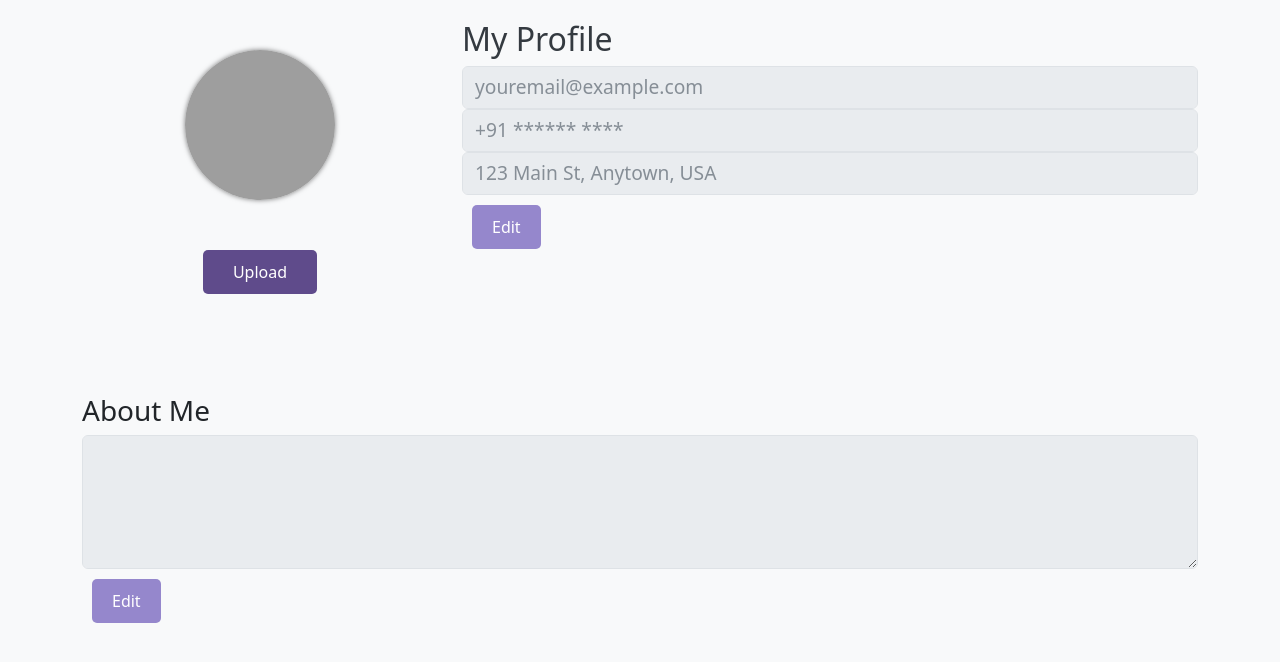
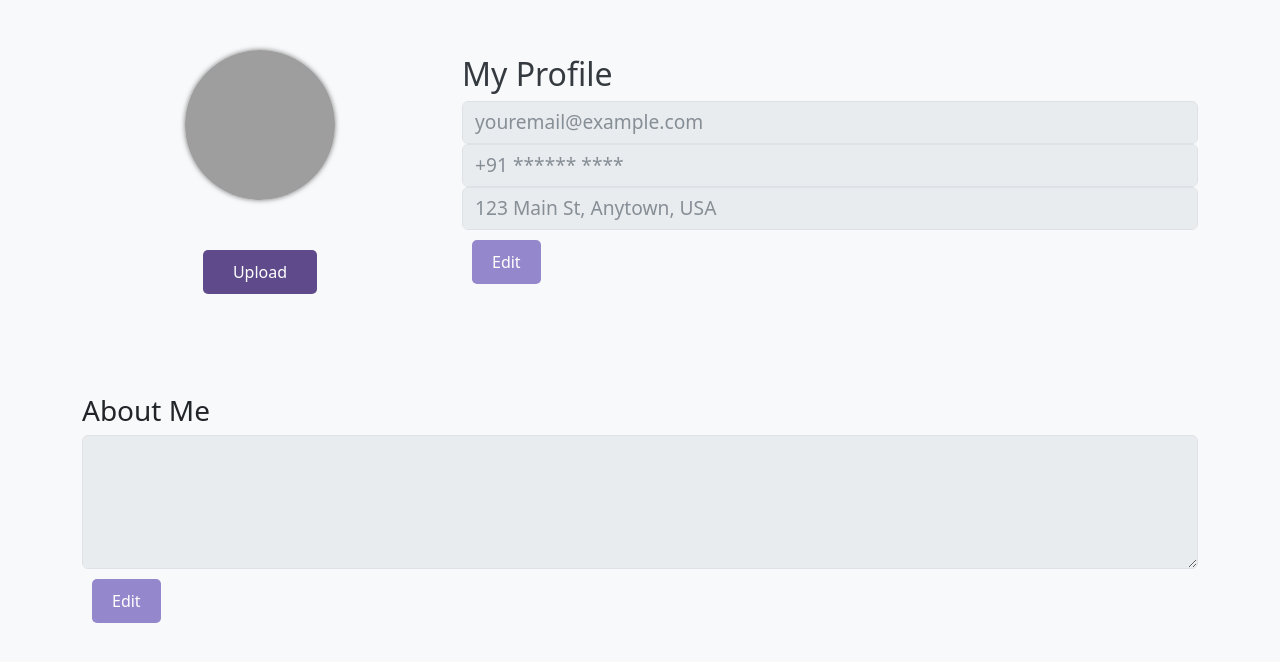
Before and after one commit to SickBoy268/guvi_geeks_project, a PHP site: page /profile.html in a window 1280 px wide. Shown: the part 107-769 px from the top of the page. Run offline with PHP 8.4, Linux system fonts and the light colour scheme; some libraries are stand-ins or nearby versions; grey boxes are pictures that could not be loaded.

Commit message:
added padding-top of 35px to the #name

```diff
--- a/css/styles-pro.css
+++ b/css/styles-pro.css
@@ -118,6 +118,7 @@ h2 {
 #name {
     margin-top: 20px;
     font-size: 2rem;
+    padding-top: 35px;
 }
 
 #email, #phone, #address {
```
